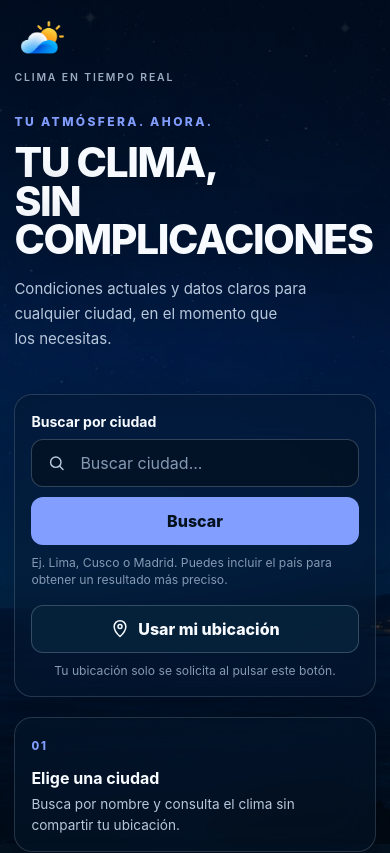
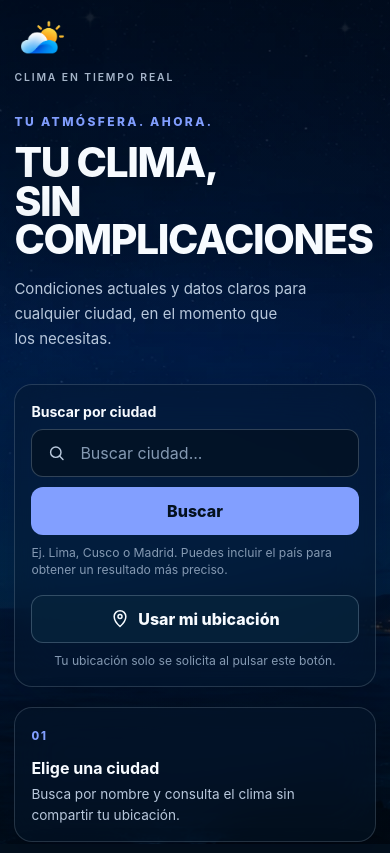
Before and after one commit to DavidDevXPe/App-Clima, a React (Vite) app: page / in a window 390 px wide. Shown: the top 853 px of the page. Built offline with nearby package versions, Linux system fonts and the light colour scheme.

Commit message:
fix: tighten ATMOS mobile welcome spacing

```diff
--- a/src/App.css
+++ b/src/App.css
@@ -704,7 +704,7 @@ svg {
     font-weight: 600;
     line-height: 1.2;
     letter-spacing: 0.18em;
-    opacity: 0.85;
+    opacity: 0.9;
     text-align: left;
     white-space: nowrap;
   }
@@ -719,6 +719,10 @@ svg {
 
   .app--welcome .hero {
     margin-top: clamp(1.5rem, 3.5vh, 2rem);
+  }
+
+  .app--welcome .search-panel {
+    margin-top: calc(clamp(2rem, 5vh, 3.5rem) - 0.625rem);
   }
 
   .hero h1 {
```
